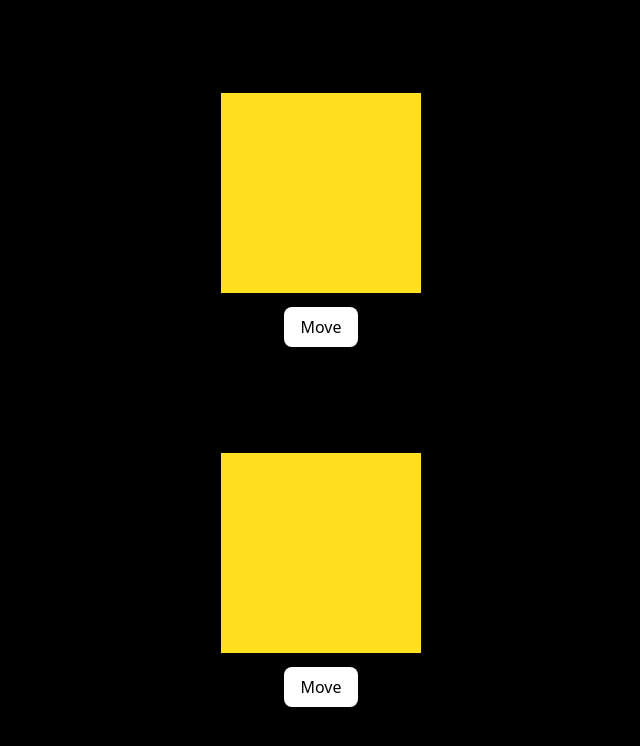
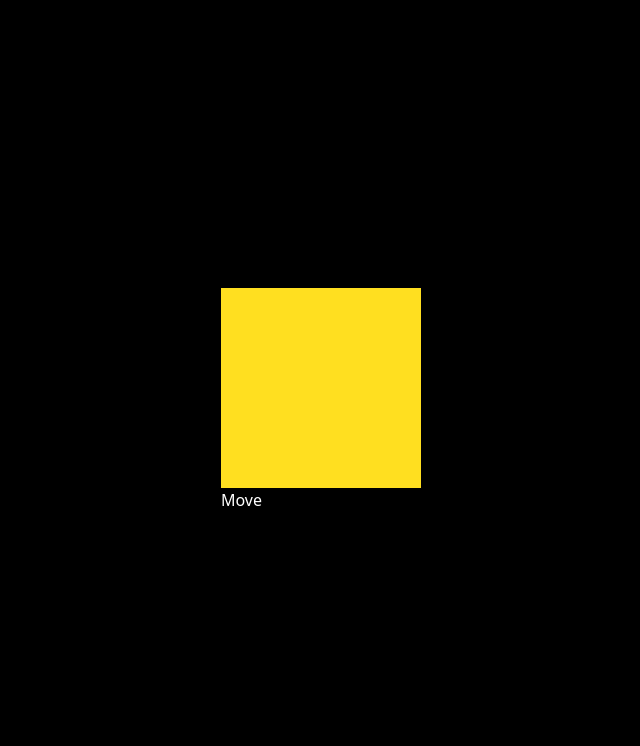
Before and after one commit to Masukur-Rahman-05/GSAP-examples, a React (Vite) app: page / in a window 1280 px wide. Shown: the top 746 px of the page, without its empty margins (319-959 px from the left). Built offline with nearby package versions, Linux system fonts and the light colour scheme.

Commit message:
Add modification

```diff
--- a/src/App.jsx
+++ b/src/App.jsx
@@ -3,6 +3,7 @@ import gsap from "gsap";
 import { useState, useRef, useEffect } from "react";
 import DirUseGSAP from "./components/DirUseGSAP";
 import ContextSafe from "./components/ContextSafe";
+import { First } from "./components/First";
 
 function App() {
 
@@ -10,8 +11,9 @@ function App() {
   return (
     <div className="w-screen h-screen bg-black text-white p-10 flex flex-col justify-evenly items-center">
 
-      <DirUseGSAP/>
-      <ContextSafe/>
+      {/* <DirUseGSAP/> */}
+      {/* <ContextSafe/> */}
+      <First/>
 
     </div>
   );
--- a/src/components/ContextSafe.jsx
+++ b/src/components/ContextSafe.jsx
@@ -14,6 +14,7 @@ function ContextSafe() {
       x: axis,
       duration: 2,
       rotate: rotate,
+      backgroundColor: "blue",
     });
   });
 
--- /dev/null
+++ b/src/components/First.jsx
@@ -0,0 +1,12 @@
+import { useGSAP } from "@gsap/react"
+import gsap from "gsap"
+
+
+export const First = () => {
+  return (
+    <div>
+        <div className="w-[200px] h-[200px] bg-yellow-300"></div>
+        <button>Move</button>
+    </div>
+  )
+}
```
